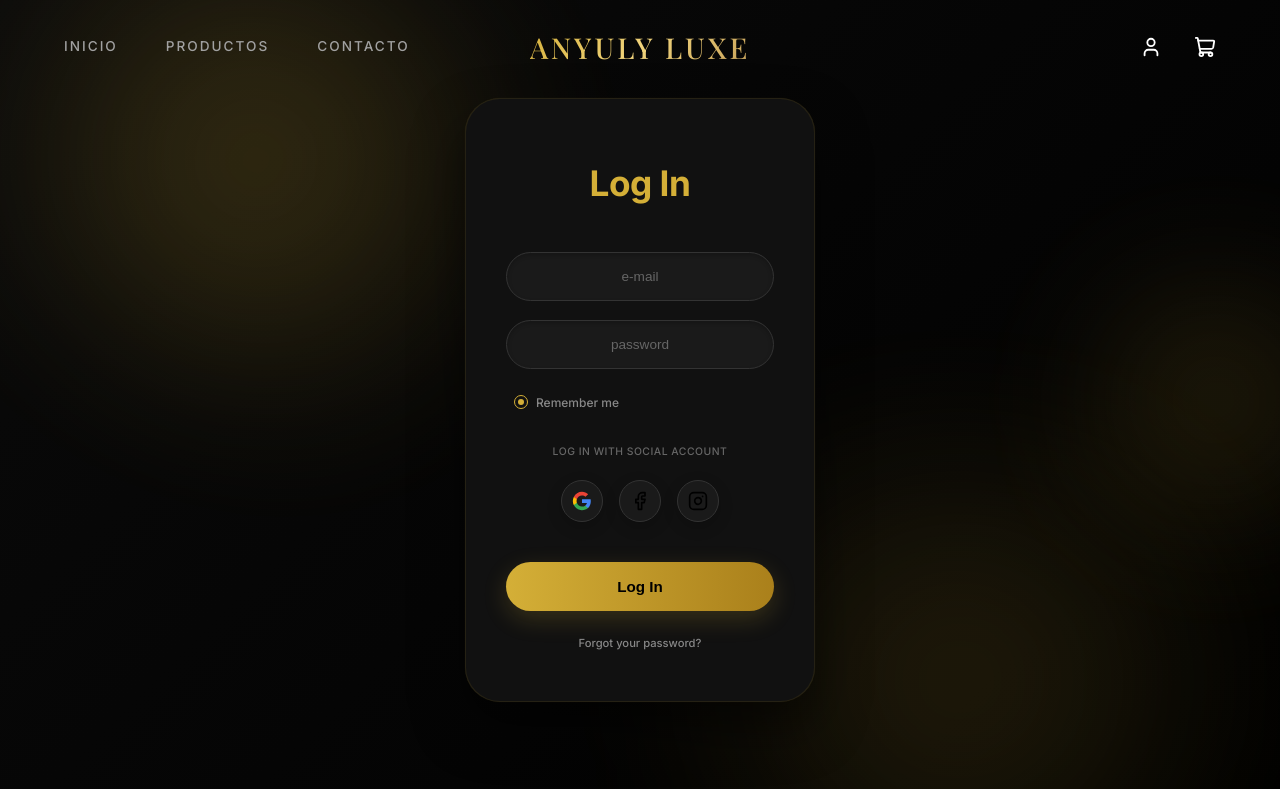
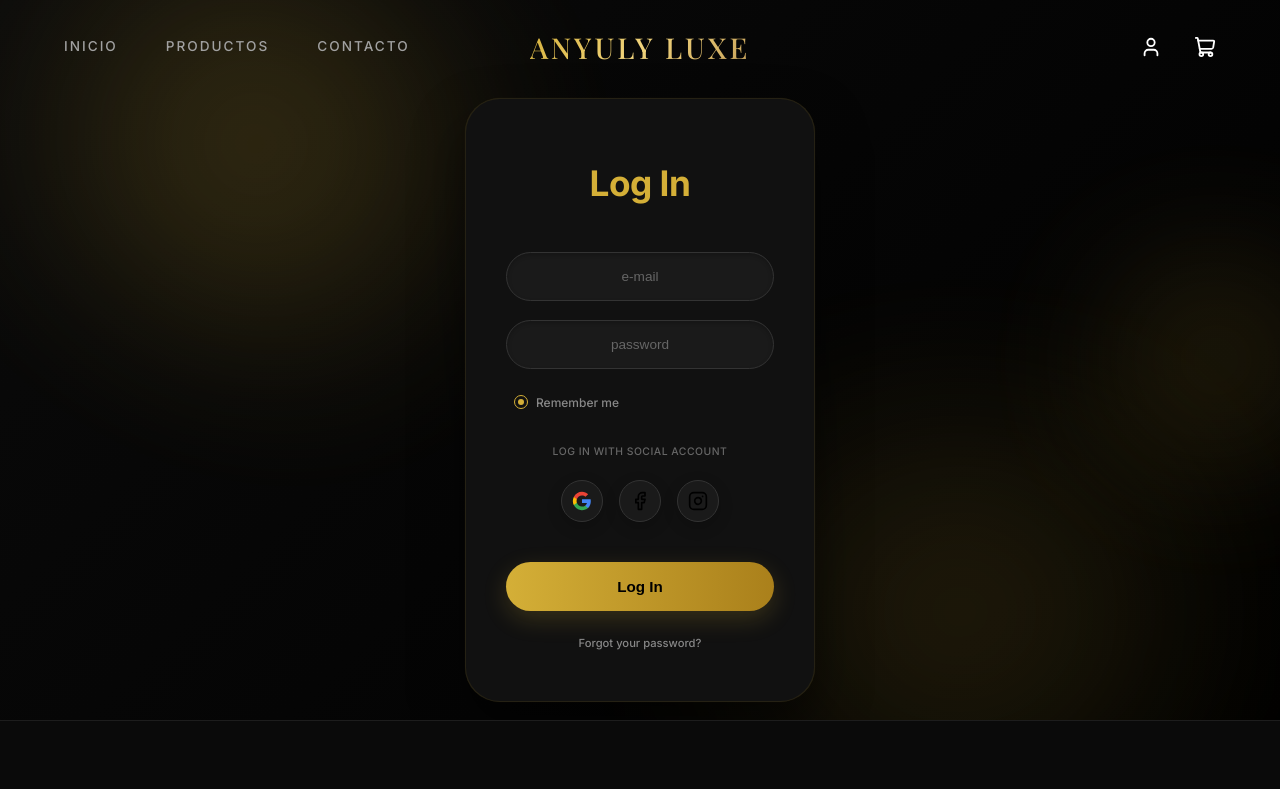
Before and after one commit to anyulycabrera-source/AnyulyLuxe, a Next.js app: page /auth in a window 1280 px wide. Shown: the top 789 px of the page. Built offline with nearby package versions, Linux system fonts and the light colour scheme; no server answers; a web font is replaced by a local one.

Commit message:
fix: resolve auth layout overlap, broken icons, and enable public routes

```diff
--- a/src/app/auth/page.module.css
+++ b/src/app/auth/page.module.css
@@ -1,14 +1,12 @@
 .container {
-  position: fixed;
-  top: 0;
-  left: 0;
-  width: 100vw;
-  height: 100vh;
-  z-index: 100;
+  min-height: calc(100vh - 80px);
+  padding-top: 80px;
+  width: 100%;
   display: flex;
   justify-content: center;
   align-items: center;
   background: linear-gradient(135deg, #0a0a0a 0%, #000000 100%);
+  position: relative;
   overflow: hidden;
 }
 
--- a/src/components/AuthGuard.tsx
+++ b/src/components/AuthGuard.tsx
@@ -8,7 +8,10 @@ export default function AuthGuard({ children }: { children: React.ReactNode }) {
   const router = useRouter();
   const pathname = usePathname();
   useEffect(() => {
-    if (!loading && !user && pathname !== "/auth") {
+    const publicRoutes = ["/", "/productos", "/contacto", "/auth"];
+    const isPublicRoute = publicRoutes.includes(pathname) || pathname.startsWith("/productos/");
+
+    if (!loading && !user && !isPublicRoute) {
       router.push("/auth");
     }
   }, [user, loading, pathname, router]);
```
